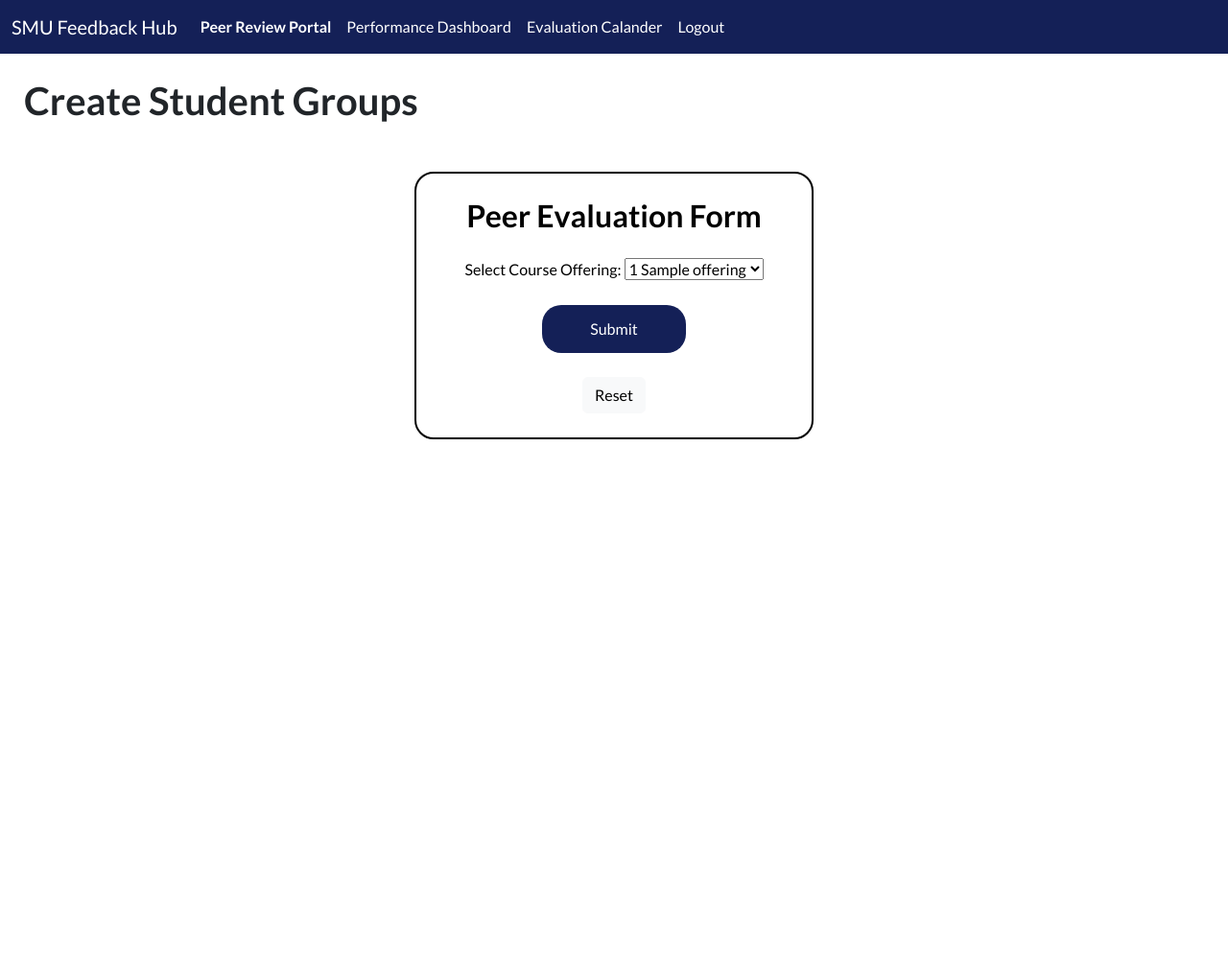
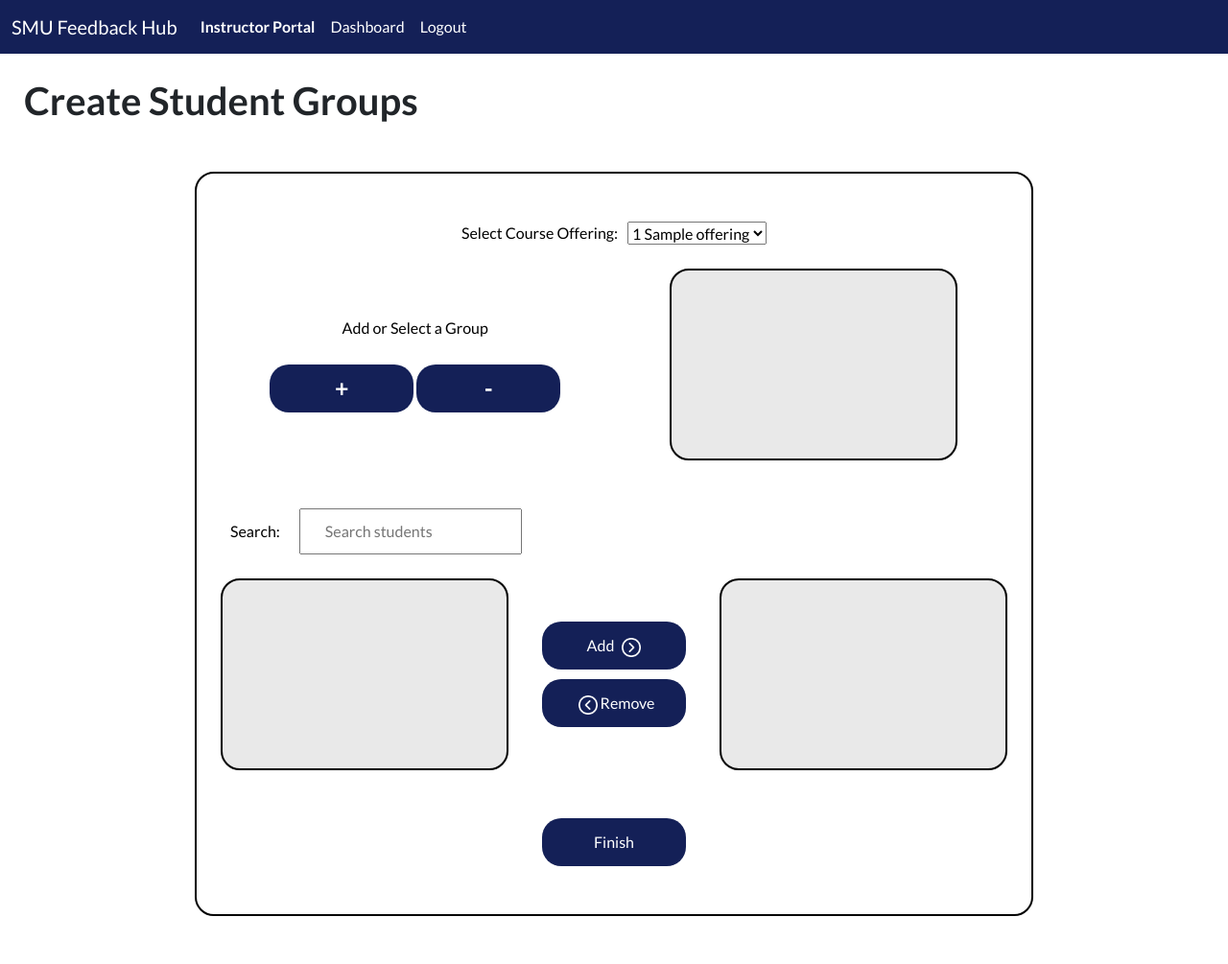
Before and after one commit to johnb21-vt/bit4544-project, a Flask app: template website/templates/group.html in a window 1280 px wide. Shown: the whole page at 96% size. Before the commit the page ends 458 px from the top, so only its background shows below. Run offline with Flask 3, Linux system fonts and the light colour scheme; the template is opened without the code that fills it: most values are stand-ins (such as "Sample title", 1, 10 or a date in 2020); some libraries are stand-ins or nearby versions.

Commit message:
added visuals for Create Student Groups page

```diff
--- a/website/templates/group.html
+++ b/website/templates/group.html
@@ -11,9 +11,8 @@
         </button>
         <div style="color: white;" class="collapse navbar-collapse" id="navbarNavAltMarkup">
             <div style="color: white;" class="navbar-nav">
-          <a style="font-weight: bold;" class="nav-link" aria-current="page" href="/portal">Peer Review Portal</a>
-          <a class="nav-link" href="/dashboard">Performance Dashboard</a>
-          <a class="nav-link" href="#">Evaluation Calander</a>
+                <a style="font-weight: bold;" class="nav-link" aria-current="page" href="/instructor-portal">Instructor Portal</a>
+                <a class="nav-link" href="/dashboard">Dashboard</a>
                 <a class="nav-link" href="/">Logout</a>
             </div>
         </div>
@@ -48,6 +47,71 @@
   .nav-link:hover{
     color: gold;
   }
+
+  #group-select{
+    display: grid;
+    grid-template-columns: 100px 100px 100px 100px 100px 100px / 100px 100px 100px 100px 100px;
+    gap: 10px;
+    /* grid-template-areas:
+    'title title box box box box box'
+    'title title box box box box box'
+    'add remove box box box box'
+    'add remove box box box box'
+    'add remove box box box box'; */
+  }
+
+  #box{
+    grid-column: 3 / 7;
+    grid-row: 1 / 7;
+  }
+
+  #add-groups{
+    grid-column: 1 / 3;
+    grid-row: 1 / 7;
+    flex-direction: column;
+  }
+
+  /* #title{
+    grid-column: 1 / 3;
+    grid-row: 1 / 3;
+  }
+
+  #add{
+    grid-column: 1 / 2;
+    grid-row: 4 / 7;
+  }
+
+  #remove{
+    grid-column: 2 / 3;
+    grid-row: 4 / 7;
+  }*/
+
+  #group-students{
+    display: grid;
+    grid-template-columns: 400px 400px 400px / 800px;
+    gap: 10px;
+    /* grid-template-areas:
+    'title title box box box box box'
+    'title title box box box box box'
+    'add remove box box box box'
+    'add remove box box box box'
+    'add remove box box box box'; */
+  }
+
+  #students{
+    grid-column: 1 / 2;
+    grid-row: 1 / 1;
+  }
+
+  #add-students{
+    grid-column: 2 / 3;
+    grid-row: 1 / 1;
+  }
+
+  #group{
+    grid-column: 3 / 4;
+    grid-row: 1 / 1;
+  }
 </style>
 
 <script>
@@ -75,10 +139,8 @@
 
 <form method="POST">
     <div style="display: flex; align-items: center; justify-content: center;">
-        <div style="padding: 25px; color: black; border: black 2px solid; border-radius: 20px; margin: 50px 0;">
-            <h2 style="display: flex; justify-content: center; margin: 0 0 25px 0;">Peer Evaluation Form</h2>
-            <div style="display: flex; justify-content: center; margin: 25px">
-                <div>
+        <div style="padding: 25px; color: black; border: black 2px solid; border-radius: 20px; margin: 50px 0;" id="grid-container">
+            <div style="display: flex; justify-content: center; margin: 25px; gap: 10px">
                 <label for="offering">Select Course Offering: </label>
                 <select name="offering" id="offering">
                     {% for offering in offerings %}
@@ -86,13 +148,41 @@
                     {% endfor %}
                 </select>
             </div>
+
+            <div id="group-select">
+                <div style="display: flex; justify-content: center; align-items: center; margin: 25px; gap: 10px;" id="add-groups">
+                    <p style="align-self: center; justify-self: center;" id="title">Add or Select a Group</p>
+                    <div>
+                        <button id="add" class="btn btn-primary" style="font-size: 25px; font-weight: bold;">+</button>
+                        <button id="remove" class="btn btn-primary" style="font-size: 25px; font-weight: bold;">-</button>
+                    </div>
+                </div>
+                <div style="height: 200px; width: 300px; border: black 2px solid; border-radius: 20px; align-self: center; justify-self: center; background-color:#e9e9e9" id="box">
+
+                </div>
+            </div>
+
+            <div style="display: flex; align-items: center; margin: 25px 0; gap: 10px;">
+                <label for="year" style="margin: 25px 0 0 10px;">Search: </label>
+                <input type="text" name="year" id="year" placeholder="Search students" style="padding: 10px 25px; margin: 25px 0 0 10px;">
+            </div>
+
+            <div id="group-students">
+                <div style="height: 200px; width: 300px; border: black 2px solid; border-radius: 20px; align-self: center; justify-self: center; background-color:#e9e9e9" id="students">
+
+                </div>
+                <div style="display: flex; flex-direction:column; justify-content: center; align-items: center; margin: 25px; gap: 10px;" id="add-students">
+                        <button id="add" class="btn btn-primary">Add <img src="{{ url_for('static', filename='images/add.png') }}" style="height: 20px; width: 20px; margin: 0 0 0 5px;"></button>
+                        <button id="add" class="btn btn-primary"><img src="{{ url_for('static', filename='images/remove.png') }}" style="height: 20px; width: 20px; margin: 0 0 0 5px;"> Remove</button>
+                </div>
+                <div style="height: 200px; width: 300px; border: black 2px solid; border-radius: 20px; align-self: center; justify-self: center; background-color:#e9e9e9" id="group">
+
+                </div>
             </div>
             <div id="placeholder"></div>
             <div style="display: flex; justify-content: center; margin: 25px 0 0 0; text-align:center;">
                 <div style="height: auto; width:200px;">
-                    <button type="submit" class="btn btn-primary" style="margin-bottom: 25px;">Submit</button>
-                    <br>
-                    <button type="reset" class="btn btn-light" style="margin: auto;">Reset</button>
+                    <button type="submit" class="btn btn-primary" style="margin-bottom: 25px; margin-top: 25px;">Finish</button>
                 </div>
             </div>
         </div>
--- a/website/templates/instructor-portal.html
+++ b/website/templates/instructor-portal.html
@@ -65,7 +65,7 @@
 <div class="grid-container">
     <div class="card" style="display: flex; justify-content: center; align-items: center; gap: 10px; text-align: center;">
         <img src="{{ url_for('static', filename='images/add-course.png') }}" style="height: 100px; width: 100px;">
-        <h3>Import Course Offerring & Students</h3>
+        <h3>Import Course Offering & Students</h3>
         <a href="/course" class="btn btn-primary" style="width: 150px;">Go</a>
     </div>
 
```
Also changed, not shown: website/static/images/add.png (added), website/static/images/remove.png (added). Lines whose indentation alone changed are shown as unchanged.
